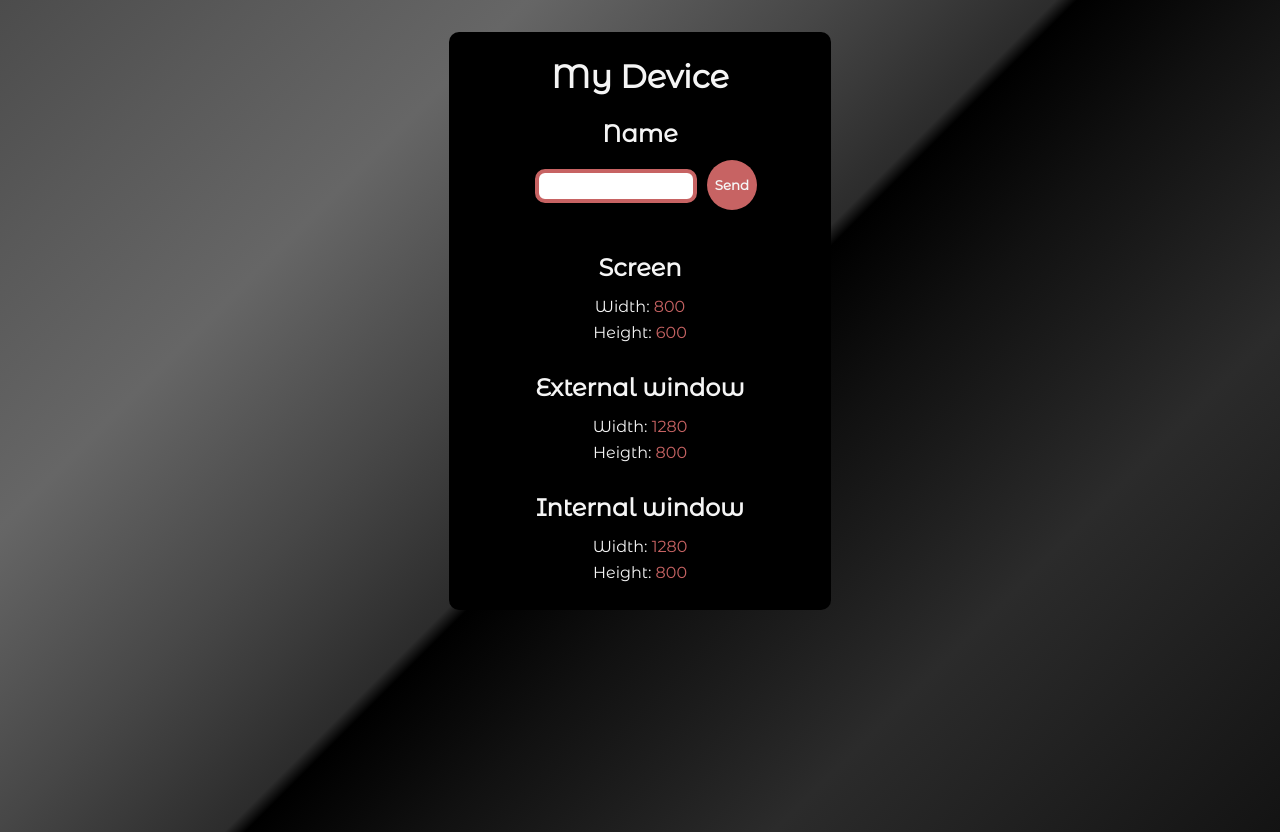
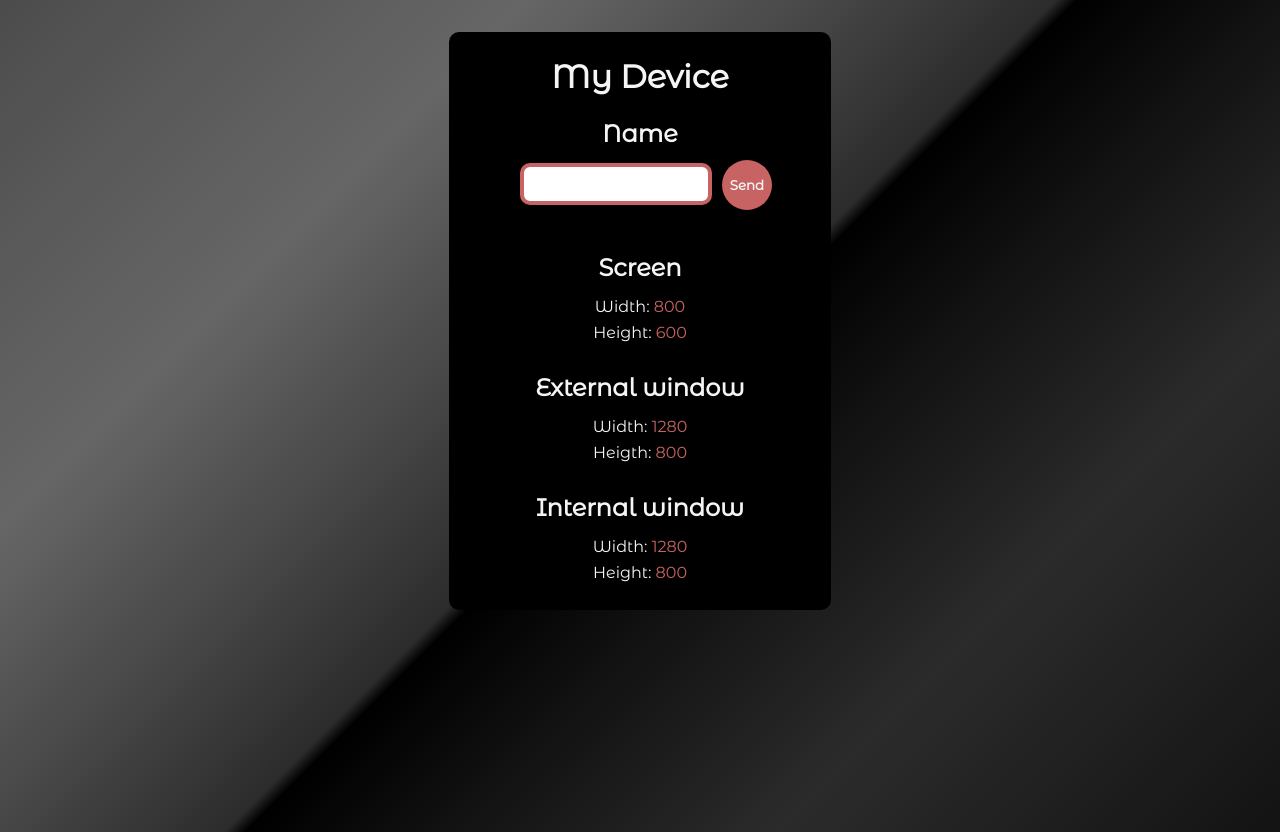
Before and after one commit to cavaglieridomenico/my-device, a React (Create React App) app: page / in a window 1280 px wide. Built offline with nearby package versions, Linux system fonts and the light colour scheme.

Commit message:
[FIXED] Input text size

```diff
--- a/src/assets/style/app.css
+++ b/src/assets/style/app.css
@@ -85,9 +85,9 @@ code {
 }
 
 .mainbox .name {
-  width: 150px;
+  width: 180px;
   font-family: 'Montserrat Alternates', sans-serif;
-  font-size: 20px;
+  font-size: 26px;
   border: solid 4px #c76363;
   border-radius: 10px;
   margin-left: 12px;
```
